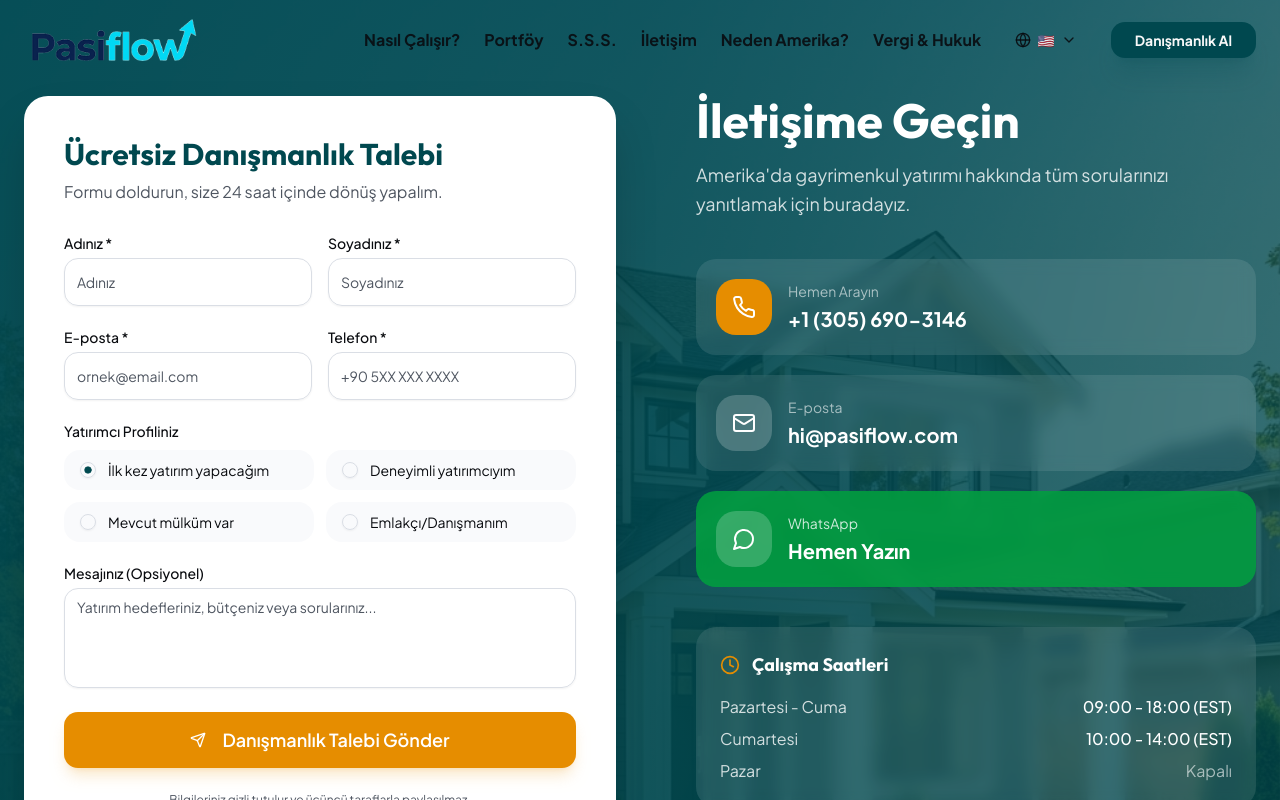
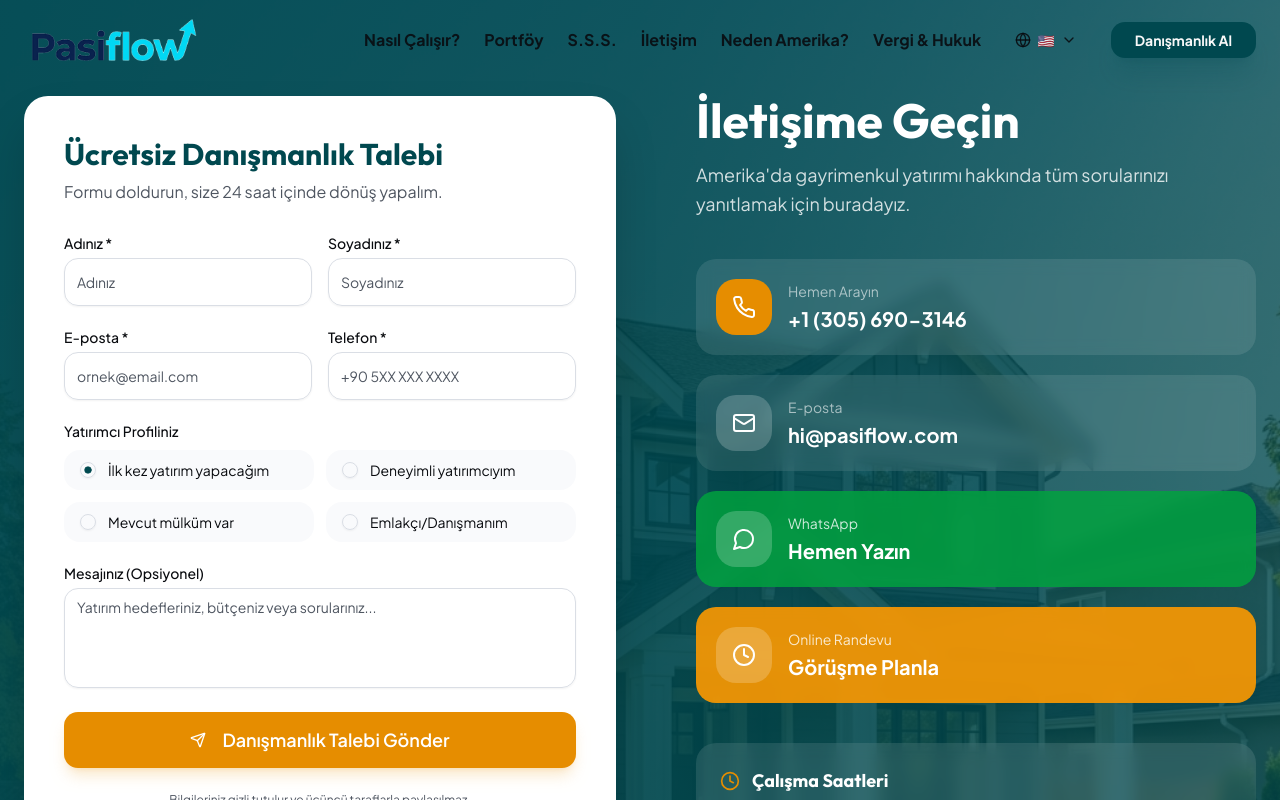
Before and after one commit to Bitcomethub/pasifflow-website, a Next.js app: page /en/iletisim in a window 1280 px wide. Shown: the top 800 px of the page. Built offline with nearby package versions, Linux system fonts and the light colour scheme.

Commit message:
Add Calendly appointment card to contact page, add prefilled WhatsApp message

```diff
--- a/app/[locale]/iletisim/page.tsx
+++ b/app/[locale]/iletisim/page.tsx
@@ -176,7 +176,7 @@ export default function ContactPage() {
                                 </a>
 
                                 <a
-                                    href="https://wa.me/13056903146"
+                                    href="https://wa.me/13056903146?text=Merhaba%2C%20Pasiflow%20ile%20ilgili%20bilgi%20almak%20istiyorum."
                                     target="_blank"
                                     className="flex items-center gap-4 bg-green-600/80 backdrop-blur-sm rounded-xl p-5 hover:bg-green-600 transition-colors group"
                                 >
@@ -186,6 +186,21 @@ export default function ContactPage() {
                                     <div>
                                         <p className="text-white/80 text-sm mb-1">WhatsApp</p>
                                         <p className="text-xl font-bold">Hemen Yazın</p>
+                                    </div>
+                                </a>
+
+                                {/* Calendly Appointment */}
+                                <a
+                                    href="https://calendly.com/pasiflow/danismanlik"
+                                    target="_blank"
+                                    className="flex items-center gap-4 bg-amber-500/90 backdrop-blur-sm rounded-xl p-5 hover:bg-amber-500 transition-colors group"
+                                >
+                                    <div className="w-14 h-14 bg-white/20 rounded-xl flex items-center justify-center group-hover:scale-110 transition-transform">
+                                        <Clock className="h-6 w-6 text-white" />
+                                    </div>
+                                    <div>
+                                        <p className="text-white/80 text-sm mb-1">Online Randevu</p>
+                                        <p className="text-xl font-bold">Görüşme Planla</p>
                                     </div>
                                 </a>
                             </div>
```
